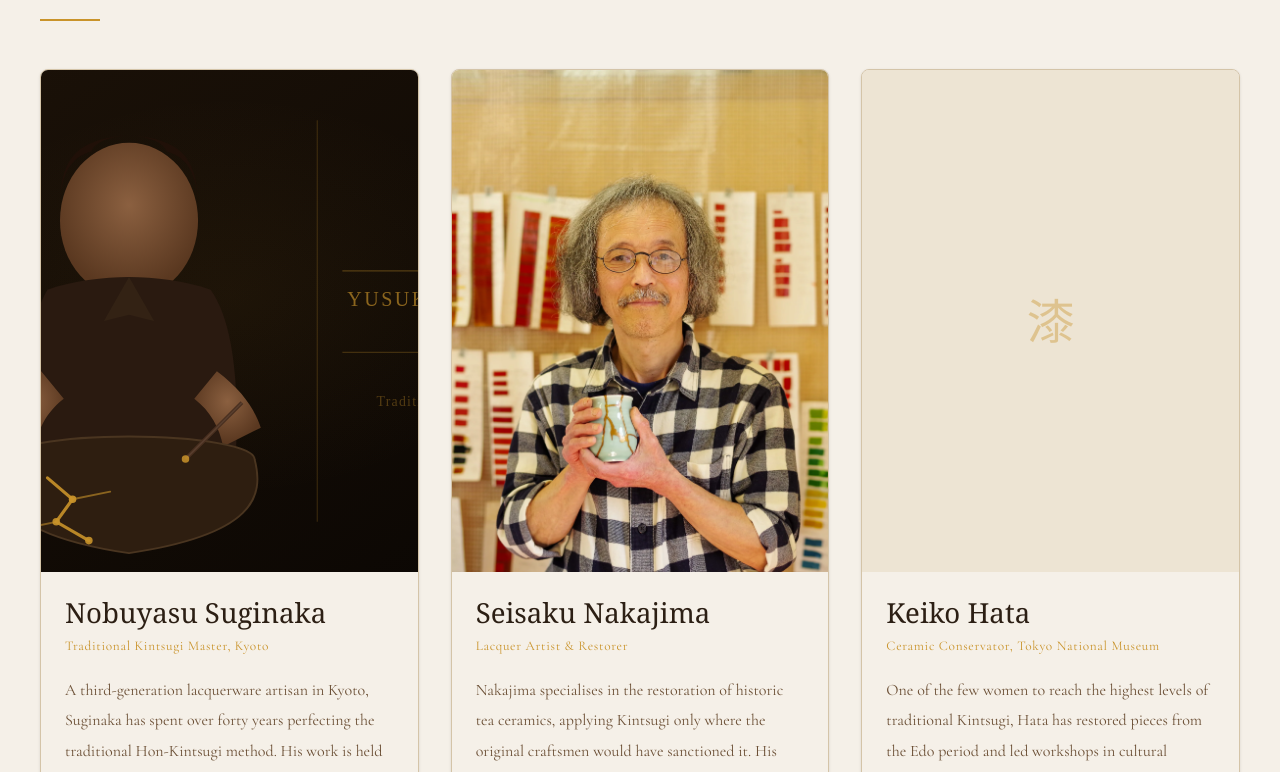
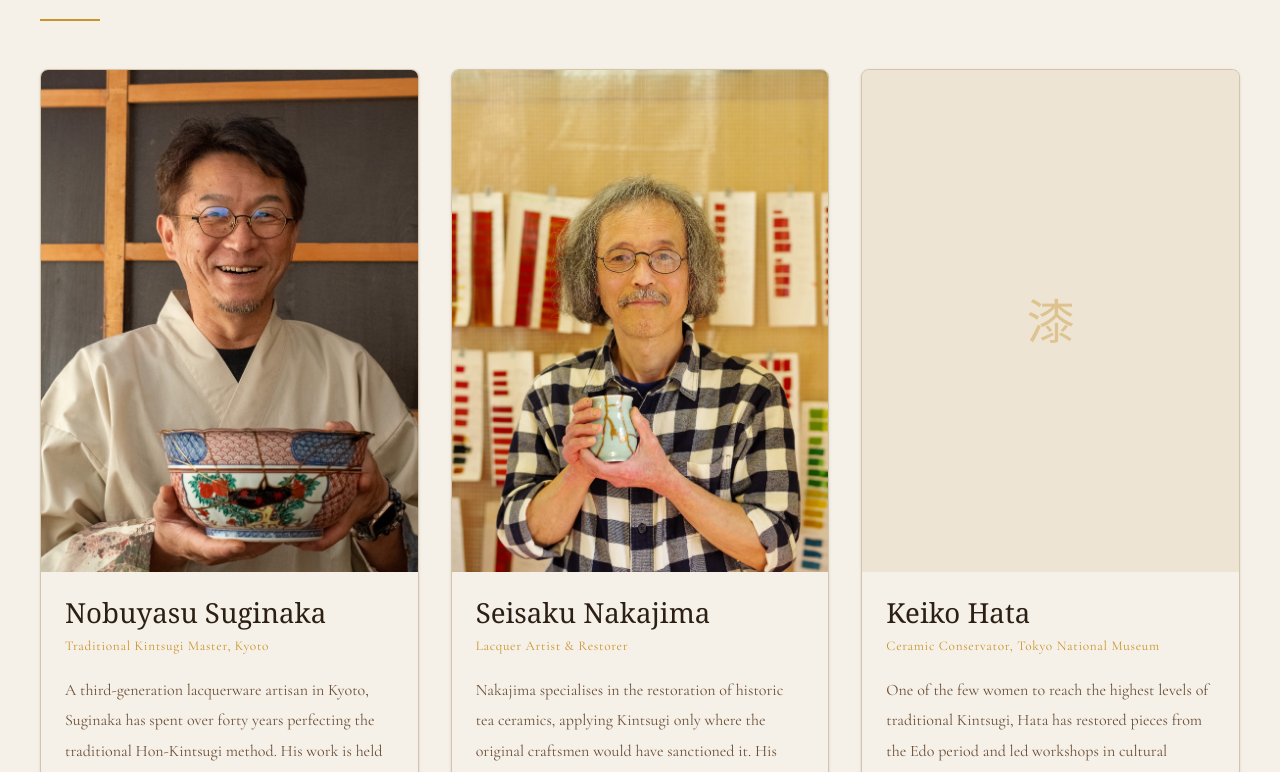
Before and after one commit to keremtunayetkinn/kintsugi-site, a plain HTML site: page artists.html in a window 1280 px wide. Shown: the part 562-1334 px from the top of the page. Drawn offline with Linux system fonts and the light colour scheme; a web font is replaced by a local one.

Commit message:
fix: use correct Nobuyasu Suginaka portrait photo
Replace suginaka.svg with the actual portrait photo nobuyasu-suginaka.jpg.

Co-Authored-By: Claude Sonnet 4.6 <noreply@anthropic.com>

```diff
--- a/artists.html
+++ b/artists.html
@@ -73,7 +73,7 @@
           <article class="artist-card" role="listitem">
             <div class="artist-card__img-wrap">
               <img class="artist-card__img"
-                   src="/assets/images/artists/suginaka.svg"
+                   src="/assets/images/artists/nobuyasu-suginaka.jpg"
                    alt="Portrait of Nobuyasu Suginaka"
                    data-alt-en="Portrait of Nobuyasu Suginaka"
                    data-alt-tr="Nobuyasu Suginaka'nın portresi"
```
